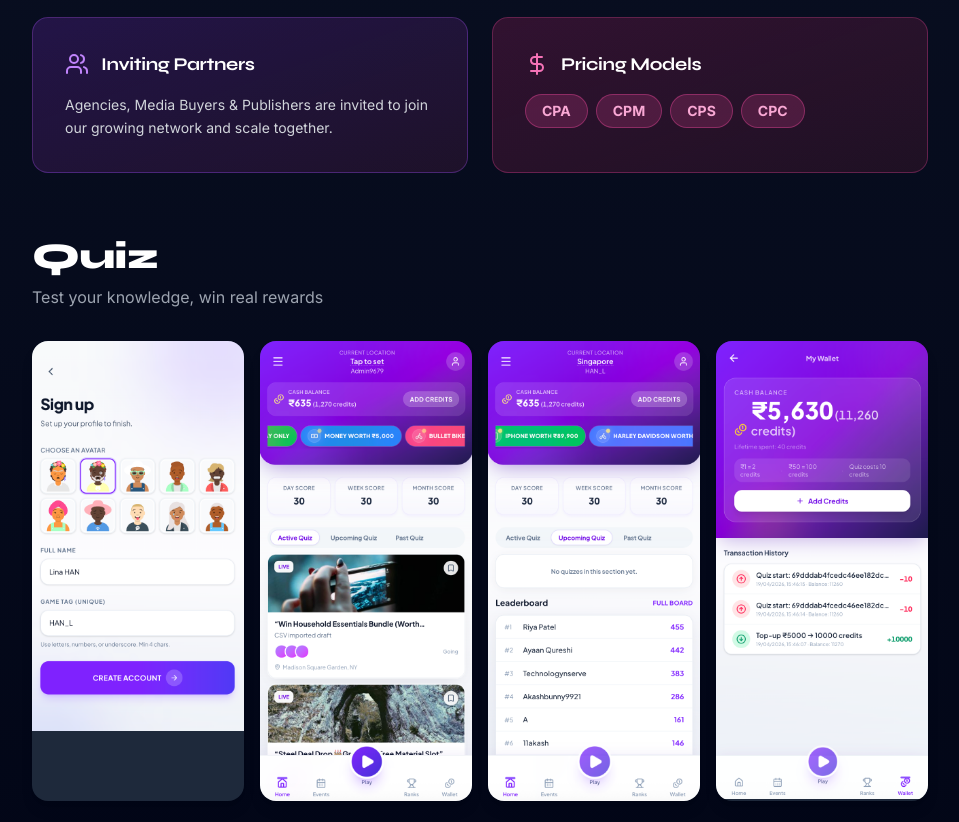
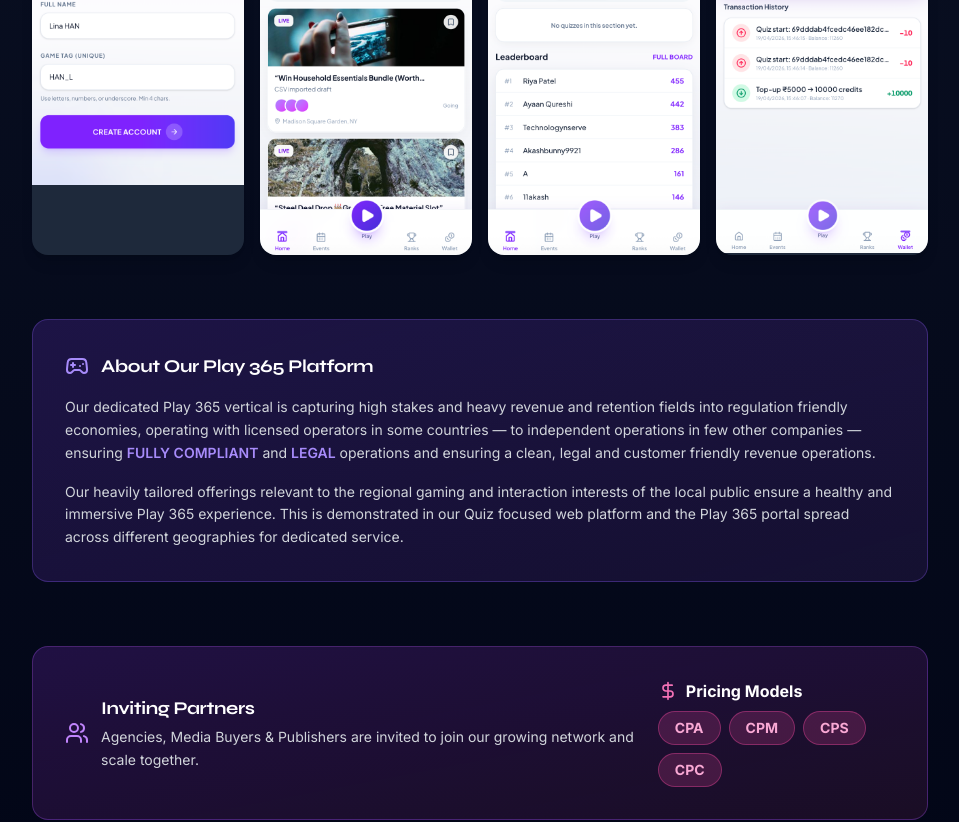
Before and after one commit to akashzeen-art/nServe.Service, a React (Vite) app: page /igaming in a window 1280 px wide. Shown: the part 2015-2837 px from the top of the page, without its empty margins (160-1119 px from the left). Built offline with nearby package versions, Linux system fonts and the light colour scheme.

Commit message:
IGaming: move Quiz section to just below iGame section

```diff
--- a/src/pages/IGaming.tsx
+++ b/src/pages/IGaming.tsx
@@ -72,6 +72,20 @@ export default function IGaming() {
             </div>
           </div>
 
+          {/* Quiz Section */}
+          <div>
+            <h2 className="text-4xl font-black text-white mb-2">Quiz</h2>
+            <p className="text-gray-400 mb-8">Test your knowledge, win real rewards</p>
+            <div className="grid grid-cols-1 sm:grid-cols-4 gap-4">
+              {["/Game/Quiz1.png","/Game/Quiz2.png","/Game/Quiz3.png","/Game/Quiz4.png"].map((src, i) => (
+                <div key={i} className="rounded-2xl overflow-hidden shadow-lg hover:scale-105 transition-all duration-300 cursor-pointer group bg-slate-800">
+                  <img src={src} alt={`Quiz ${i+1}`} className="w-full h-auto object-contain group-hover:brightness-110 transition-all duration-300" />
+                </div>
+              ))}
+            </div>
+          </div>
+
+
           {/* About Play 365 */}
           <div className="rounded-2xl bg-gradient-to-br from-violet-600/20 to-purple-500/10 border border-violet-500/30 p-8">
             <div className="flex items-center gap-3 mb-4">
@@ -87,22 +101,21 @@ export default function IGaming() {
           </div>
 
           {/* Invite & Pricing */}
-          <div className="grid md:grid-cols-2 gap-6">
           <div className="rounded-2xl bg-gradient-to-br from-purple-600/20 to-pink-500/10 border border-purple-500/30 p-8">
-              <div className="flex items-center gap-3 mb-4">
-                <Users className="w-6 h-6 text-purple-400" />
+            <div className="flex flex-col sm:flex-row sm:items-center sm:justify-between gap-6">
+              <div className="flex items-center gap-3">
+                <Users className="w-6 h-6 text-purple-400 shrink-0" />
+                <div>
                   <h3 className="text-white font-bold text-lg">Inviting Partners</h3>
+                  <p className="text-gray-300 text-sm leading-relaxed mt-1">Agencies, Media Buyers & Publishers are invited to join our growing network and scale together.</p>
                 </div>
-              <p className="text-gray-300 text-sm leading-relaxed">
-                Agencies, Media Buyers & Publishers are invited to join our growing network and scale together.
-              </p>
               </div>
-            <div className="rounded-2xl bg-gradient-to-br from-pink-600/20 to-rose-500/10 border border-pink-500/30 p-8">
-              <div className="flex items-center gap-3 mb-4">
-                <DollarSign className="w-6 h-6 text-pink-400" />
-                <h3 className="text-white font-bold text-lg">Pricing Models</h3>
+              <div className="flex flex-col gap-2">
+                <div className="flex items-center gap-2">
+                  <DollarSign className="w-5 h-5 text-pink-400 shrink-0" />
+                  <span className="text-white font-bold">Pricing Models</span>
                 </div>
-              <div className="flex flex-wrap gap-2 mt-2">
+                <div className="flex flex-wrap gap-2">
                   {models.map((m) => (
                     <span key={m} className="bg-pink-500/20 border border-pink-500/40 text-pink-300 text-sm font-bold px-4 py-1.5 rounded-full">
                       {m}
@@ -110,18 +123,6 @@ export default function IGaming() {
                   ))}
                 </div>
               </div>
-          </div>
-
-          {/* Quiz Section */}
-          <div>
-            <h2 className="text-4xl font-black text-white mb-2">Quiz</h2>
-            <p className="text-gray-400 mb-8">Test your knowledge, win real rewards</p>
-            <div className="grid grid-cols-1 sm:grid-cols-4 gap-4">
-              {["/Game/Quiz1.png","/Game/Quiz2.png","/Game/Quiz3.png","/Game/Quiz4.png"].map((src, i) => (
-                <div key={i} className="rounded-2xl overflow-hidden shadow-lg hover:scale-105 transition-all duration-300 cursor-pointer group bg-slate-800">
-                  <img src={src} alt={`Quiz ${i+1}`} className="w-full h-auto object-contain group-hover:brightness-110 transition-all duration-300" />
-                </div>
-              ))}
             </div>
           </div>
 
```
Lines whose indentation alone changed are shown as unchanged.
